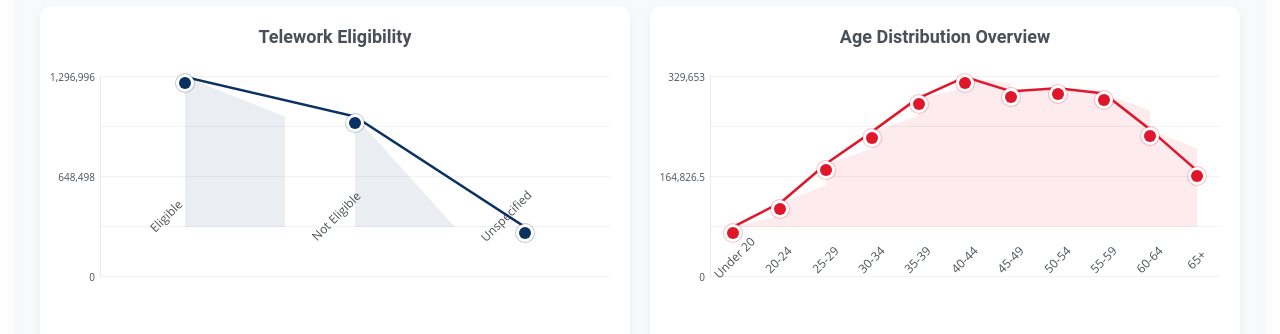
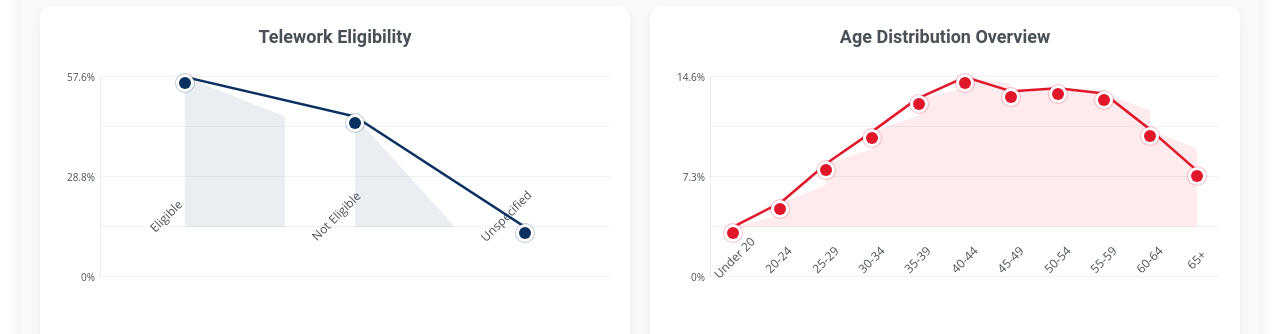
Before and after one commit to DepartmentOfGovernmentEfficiency/fed-graph, a React (Create React App) app: page / in a window 1280 px wide. Shown: the part 443-777 px from the top of the page. Built offline with nearby package versions, Linux system fonts and the light colour scheme.

Commit message:
change strings to percentages, format

```diff
--- a/src/FederalDashboard.js
+++ b/src/FederalDashboard.js
@@ -873,11 +873,16 @@ function FederalDashboard() {
   const handlePointHover = (data, index) => setActiveDataPoint({
     data,
     index,
-    percentage: aggregated.employee_count > 0 ? ((data[index].value / aggregated.employee_count) * 100).toFixed(1) : '0'
+    percentage: aggregated.employee_count > 0 ? (data[index].value / aggregated.employee_count * 100).toFixed(1) : '0'
   });
 
   const renderLineGraph = (data, title, color = '#E0162B') => {
-    const maxValue = Math.max(...data.map(item => item.value)) || 1;
+    const totalEmployees = aggregated.employee_count || 1;
+    const normalizedData = data.map(item => ({
+      label: item.label,
+      value: (item.value / totalEmployees) * 100
+    }));
+    const maxValue = Math.max(...normalizedData.map(item => item.value)) || 1;
     const chartHeight = 150;
     const scaleY = chartHeight / maxValue;
 
@@ -895,7 +900,7 @@ function FederalDashboard() {
             {[0, 25, 50, 75, 100].map(pct => <div key={pct} className="grid-line" style={{ bottom: `${pct}%` }} />)}
           </div>
           <div className="line-points">
-            {data.map((item, index) => {
+            {normalizedData.map((item, index) => {
               const height = item.value * scaleY;
               const pointY = chartHeight - height;
               return (
@@ -903,10 +908,10 @@ function FederalDashboard() {
                   {index > 0 && (
                     <>
                       <svg className="area-fill" style={{ position: 'absolute', top: 0, left: '-50%', width: '100%', height: chartHeight, zIndex: 1 }}>
-                        <polygon points={`0,${chartHeight} 0,${chartHeight - (data[index-1].value * scaleY)} 100,${pointY} 100,${chartHeight}`} fill={`${color}15`} />
+                        <polygon points={`0,${chartHeight} 0,${chartHeight - (normalizedData[index-1].value * scaleY)} 100,${pointY} 100,${chartHeight}`} fill={`${color}15`} />
                       </svg>
                       <svg className="line-connector" style={{ position: 'absolute', top: 0, left: '-50%', width: '100%', height: chartHeight, zIndex: 2 }}>
-                        <line x1="0%" y1={chartHeight - (data[index-1].value * scaleY)} x2="100%" y2={pointY} stroke={color} strokeWidth="2.5" />
+                        <line x1="0%" y1={chartHeight - (normalizedData[index-1].value * scaleY)} x2="100%" y2={pointY} stroke={color} strokeWidth="2.5" />
                       </svg>
                     </>
                   )}
@@ -922,9 +927,9 @@ function FederalDashboard() {
             })}
           </div>
           <div className="y-axis">
-            <div className="y-label" style={{ bottom: '0%' }}>0</div>
-            <div className="y-label" style={{ bottom: '50%' }}>{formatNumber(maxValue / 2)}</div>
-            <div className="y-label" style={{ bottom: '100%' }}>{formatNumber(maxValue)}</div>
+            <div className="y-label" style={{ bottom: '0%' }}>0%</div>
+            <div className="y-label" style={{ bottom: '50%' }}>{(maxValue / 2).toFixed(1)}%</div>
+            <div className="y-label" style={{ bottom: '100%' }}>{maxValue.toFixed(1)}%</div>
           </div>
         </div>
       </div>
```
